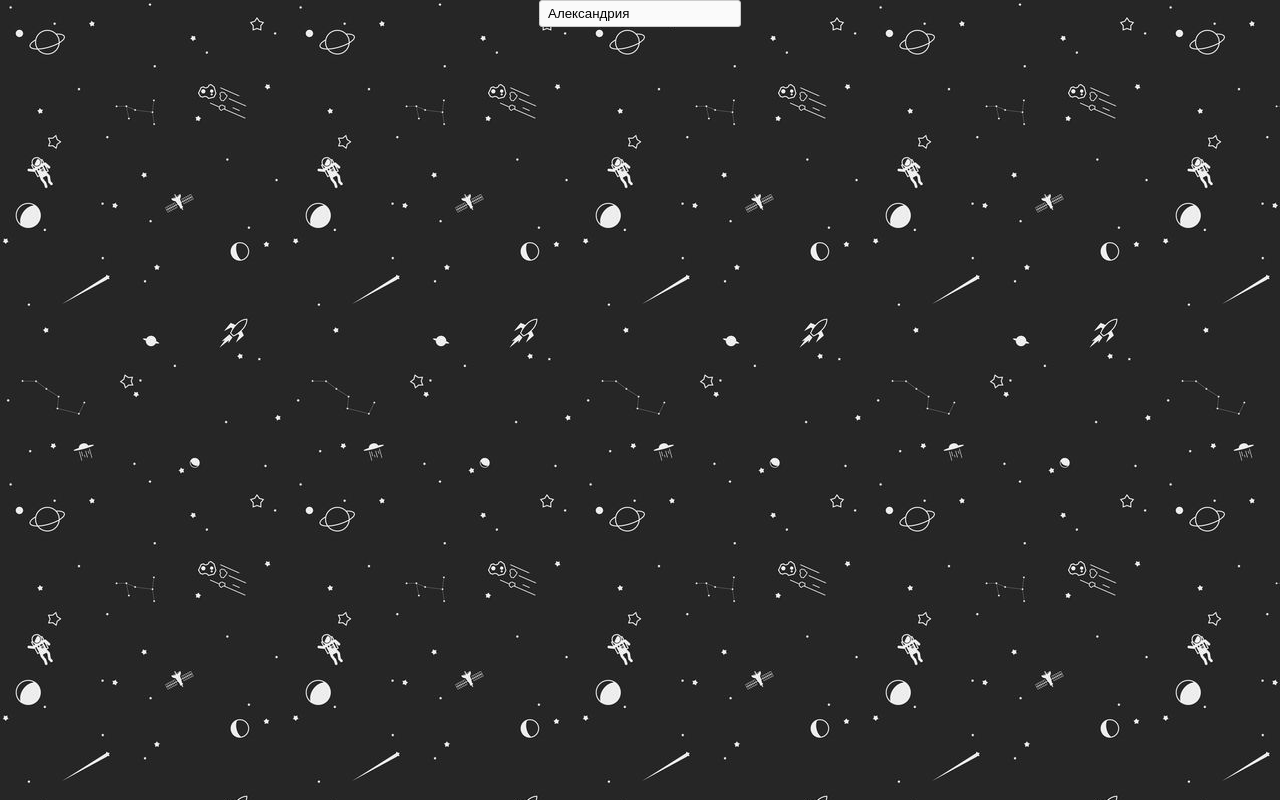
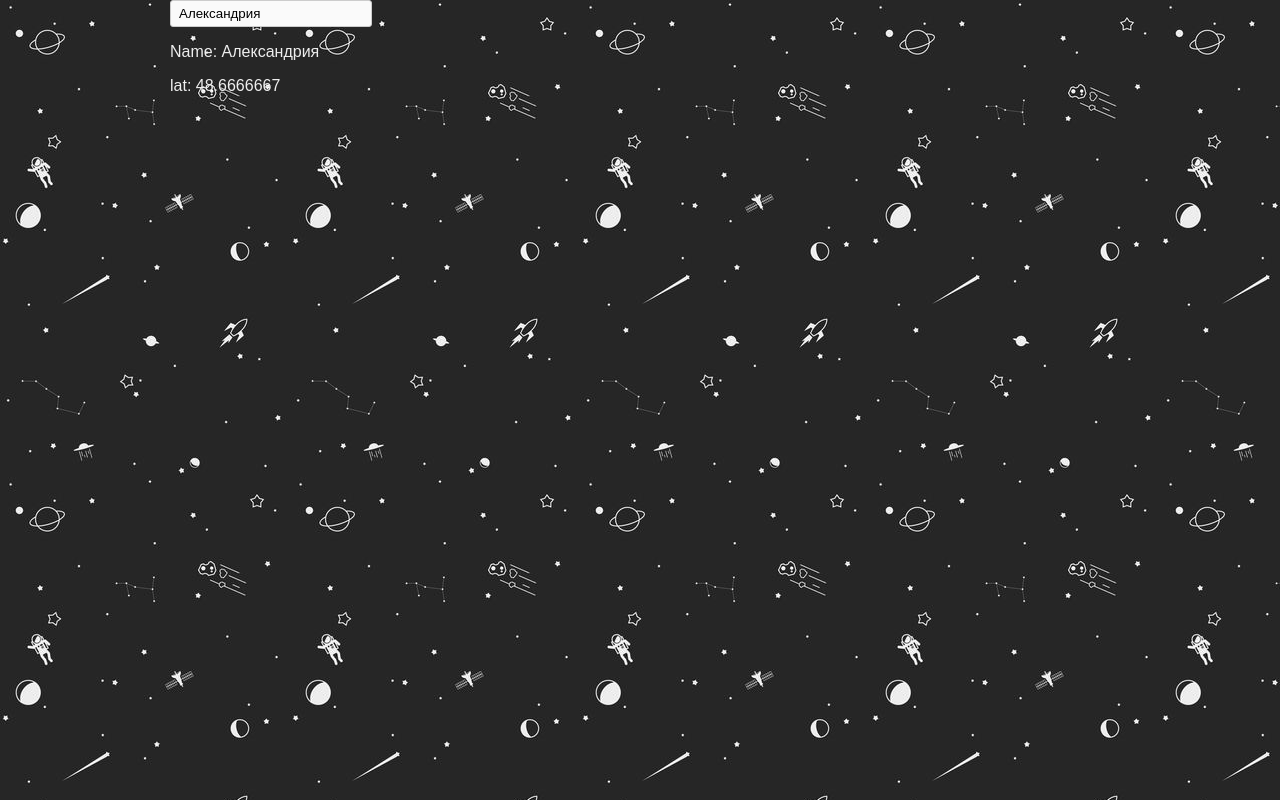
Before and after one commit to RostislavKalyuzhny/weather-app, a React (Create React App) app: page / in a window 1280 px wide. Built offline with nearby package versions, Linux system fonts and the light colour scheme.

Commit message:
created weather components

```diff
--- a/src/App.jsx
+++ b/src/App.jsx
@@ -3,6 +3,7 @@ import { useState } from 'react';
 import './App.scss';
 
 import SearchPanel from './components/SearchPanel/SearchPanel';
+import Weather from './components/Weather/Weather';
 
 const App = () => {
 
@@ -70,6 +71,7 @@ const App = () => {
 			<div className="container">
 
 				<SearchPanel options={cities} onSelected={ (cityName) => findCityObj(cityName) }/>
+				<Weather {...currentCity} />
 
 			</div>
 		</div>
--- a/src/App.scss
+++ b/src/App.scss
@@ -3,5 +3,6 @@
 	width: 940px;
 	margin: 0 auto;
 	display: flex;
+	flex-direction: column;
 	justify-content: center;
 }
--- /dev/null
+++ b/src/components/Weather/Weather.jsx
@@ -0,0 +1,13 @@
+import './Weather.scss';
+
+const Weather = ({ name, lat, lng }) => {
+
+	return (
+		<div className="weather">
+			<p>Name: { name }</p>
+            <p>lat: { lat }</p>
+		</div>
+	);
+}
+
+export default Weather;
```
Also changed, not shown: src/components/Weather/Weather.scss (added).
